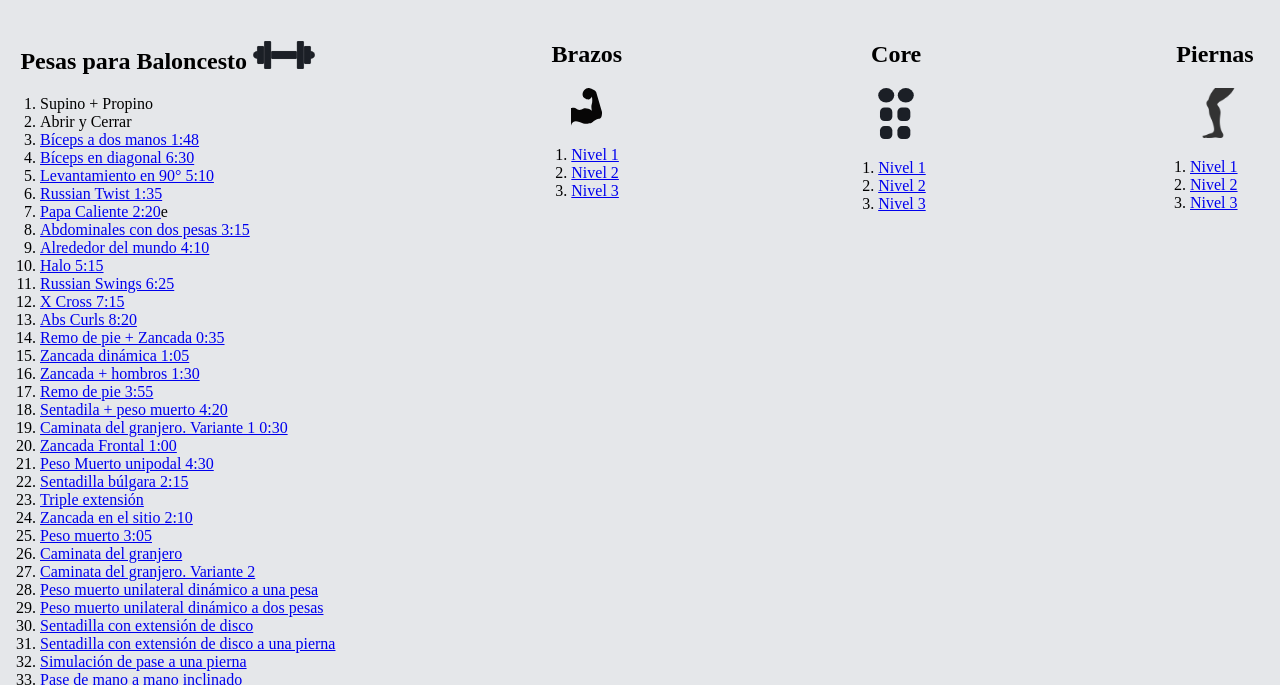
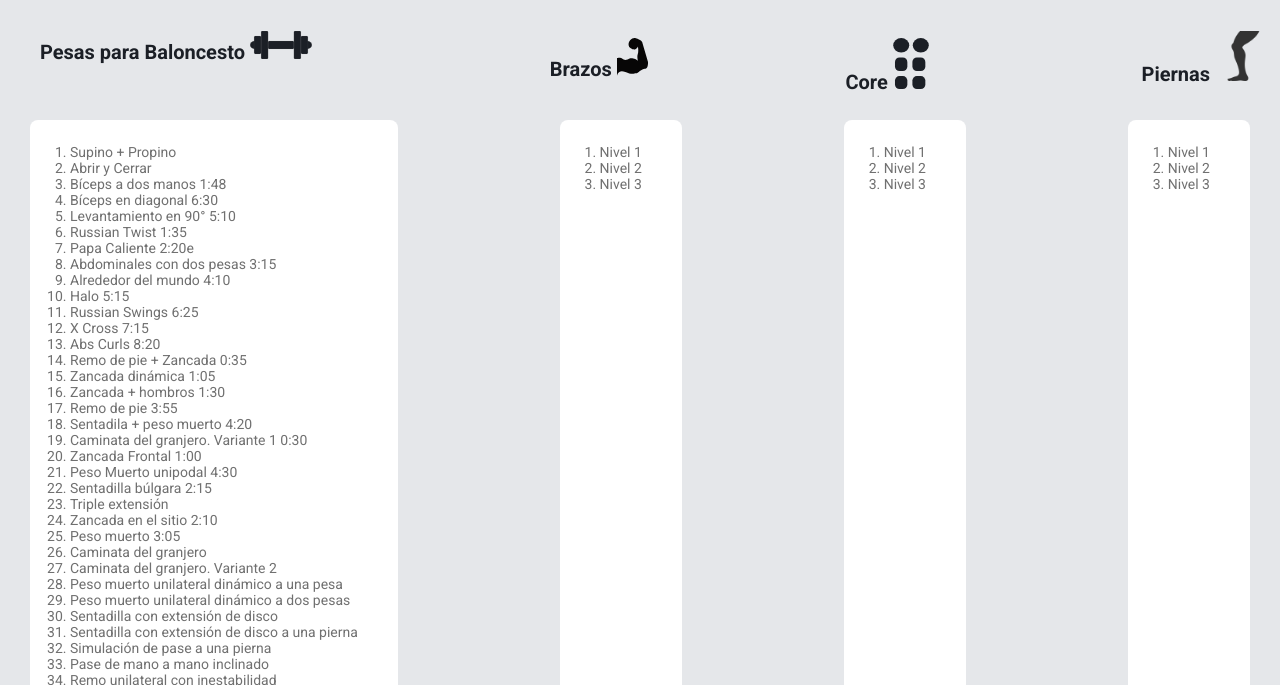
Before and after one commit to angelr08/entrenamiento, a plain HTML site: page index.html in a window 1280 px wide. Shown: the part 146-831 px from the top of the page. Drawn offline with Linux system fonts and the light colour scheme.

Commit message:
Arreglando ubicacion de los elementos de la lista de entrenamientos

```diff
--- a/css/estilos.css
+++ b/css/estilos.css
@@ -50,10 +50,66 @@ h1{
   justify-content: space-between;
 }
 
-.pesa{
+.brazo{
+  margin-left: 5px;
+}
+
+.centro{
+  margin-left: 5px;
+}
+
+.titulos{
   display: flex;
+  justify-content: space-between;
 }
 
 h2{
-  text-align: center;
+  font-family: 'Roboto', sans-serif;
+  font-size: 20px;
+  font-weight: bold;
+  color: #1B1F26;
 }
+
+.list1{
+  margin: 10px 40px;
+}
+
+.list4{
+  margin: 10px 15px;
+}
+
+.pesas{
+  background-color: white;
+  border-radius: 8px;
+  margin: 10px 30px;
+}
+
+.brazos{
+  background-color: white;
+  border-radius: 8px;
+  margin: 10px 30px;
+}
+
+.core{
+  background-color: white;
+  border-radius: 8px;
+  margin: 10px 30px;
+}
+
+.piernas{
+  background-color: white;
+  border-radius: 8px;
+  margin: 10px 30px;
+}
+
+.listado{
+  padding: 10px 40px;
+  font-family: 'Roboto', sans-serif;
+  font-size: 14px;
+  color: #707070;
+}
+
+.link2{
+  text-decoration: none;
+  color: #707070;
+}
--- a/index.html
+++ b/index.html
@@ -23,85 +23,78 @@
       </nav>
   </header>
       <h1 id="rutinas">RUTINAS</h1>
+      <div class="titulos">
+        <h2 class="list1">Pesas para Baloncesto <img src="images/pesas.svg" alt="pesas" width="62" height="28"></h2>
+        <h2 class="list2">Brazos<img class="brazo" src="images/brazo.svg" alt="brazo-icono" width="31" height="38"></h2>
+        <h2 class="list3">Core<img class="centro" src="images/core.svg" alt="core-icono" width="36" height="51"></h2>
+        <h2 class="list4">Piernas <img src="images/pierna.png" alt="pierna-icono" width="50" height="50"></h2>
+      </div>
       <section class="entrenamientos">
         <div class="pesas">
-          <h2>Pesas para Baloncesto <img src="images/pesas.svg" alt="pesas" width="62" height="28"></h2>
-          <ol>
+          <ol class="listado">
             <li>Supino + Propino</li>
             <li>Abrir y Cerrar</li>
-            <li><a href="https://www.youtube.com/watch?v=FURuVpwXRug" target="_blank"> Bíceps a dos manos 1:48</a></li>
-            <li><a href="https://www.youtube.com/watch?v=eV1Mgobk9pI&list=PLLpaGQPARk3cHFc0zZ8C1HOtV2kujAC-p&index=23&t=0s" target="_blank"> Bíceps en diagonal 6:30</a></li>
-            <li><a href="https://www.youtube.com/watch?v=d1h5kxiD62Y" target="_blank"> Levantamiento en 90° 5:10</a></li>
-            <li><a href="https://www.youtube.com/watch?v=MZvHgJZu1gc" target="_blank">Russian Twist 1:35</a></li>
-            <li><a href="https://www.youtube.com/watch?v=MZvHgJZu1gc" target="_blank">Papa Caliente 2:20</a>e</li>
-            <li><a href="https://www.youtube.com/watch?v=MZvHgJZu1gc" target="_blank">Abdominales con dos pesas 3:15</a></li>
-            <li> <a href="https://www.youtube.com/watch?v=MZvHgJZu1gc" target="_blank">Alrededor del mundo 4:10</a></li>
-            <li><a href="https://www.youtube.com/watch?v=MZvHgJZu1gc" target="_blank">Halo 5:15</a></li>
-            <li><a href="https://www.youtube.com/watch?v=MZvHgJZu1gc" target="_blank">Russian Swings 6:25</a></li>
-            <li><a href="https://www.youtube.com/watch?v=MZvHgJZu1gc" target="_blank">X Cross 7:15</a></li>
-            <li><a href="https://www.youtube.com/watch?v=MZvHgJZu1gc" target="_blank">Abs Curls 8:20</a></li>
-            <li><a href="https://www.youtube.com/watch?v=VmxK5Zct3bc&list=PLLpaGQPARk3cHFc0zZ8C1HOtV2kujAC-p&index=32" target="_blank">Remo de pie + Zancada 0:35</a></li>
-            <li><a href="https://www.youtube.com/watch?v=VmxK5Zct3bc&list=PLLpaGQPARk3cHFc0zZ8C1HOtV2kujAC-p&index=32" target="_blank">Zancada dinámica 1:05</a></li>
-            <li><a href="https://www.youtube.com/watch?v=VmxK5Zct3bc&list=PLLpaGQPARk3cHFc0zZ8C1HOtV2kujAC-p&index=32" target="_blank">Zancada + hombros 1:30</a></li>
-            <li><a href="https://www.youtube.com/watch?v=Yy20FDoJA_M&list=PLLpaGQPARk3cHFc0zZ8C1HOtV2kujAC-p&index=29" target="_blank">Remo de pie 3:55</a></li>
-            <li><a href="https://www.youtube.com/watch?v=Yy20FDoJA_M&list=PLLpaGQPARk3cHFc0zZ8C1HOtV2kujAC-p&index=29" target="_blank">Sentadila + peso muerto 4:20</a></li>
-            <li><a href="https://www.youtube.com/watch?v=N76LPeL5HUU&list=PLLpaGQPARk3cHFc0zZ8C1HOtV2kujAC-p&index=34&t=0s" target="_blank">Caminata del granjero. Variante 1 0:30</a></li>
-            <li><a href="https://www.youtube.com/watch?v=mH3fFmB_Zqc&list=PLLpaGQPARk3cHFc0zZ8C1HOtV2kujAC-p&index=34" target="_blank">Zancada Frontal 1:00</a></li>
-            <li><a href="https://www.youtube.com/watch?v=wxlbbI1zokk&list=PLLpaGQPARk3cHFc0zZ8C1HOtV2kujAC-p&index=35" target="_blank">Peso Muerto unipodal 4:30</a></li>
-            <li><a href="https://www.youtube.com/watch?v=FyYKQzA0qwg&list=PLLpaGQPARk3cHFc0zZ8C1HOtV2kujAC-p&index=36" target="_blank">Sentadilla búlgara 2:15</a></li>
-            <li><a href="https://www.instagram.com/p/B8eiy2nIYR8/" target="_blank">Triple extensión</a></li>
-            <li><a href="https://www.youtube.com/watch?v=u-QaORcmxyE&list=PLLpaGQPARk3cHFc0zZ8C1HOtV2kujAC-p&index=47" target="_blank">Zancada en el sitio 2:10</a></li>
-            <li><a href="https://www.youtube.com/watch?v=u-QaORcmxyE&list=PLLpaGQPARk3cHFc0zZ8C1HOtV2kujAC-p&index=47" target="_blank">Peso muerto 3:05</a></li>
-            <li><a href="https://www.instagram.com/p/BYYS-Zkl6tS/" target="_blank">Caminata del granjero</a></li>
-            <li><a href="https://www.instagram.com/p/BqIP6cXhA2x/" target="_blank">Caminata del granjero. Variante 2</a></li>
-            <li><a href="https://www.instagram.com/p/BZOuVBulaJg/" target="_blank">Peso muerto unilateral dinámico a una pesa</a></li>
-            <li><a href="https://www.instagram.com/p/BpUj9JOn_69/" target="_blank">Peso muerto unilateral dinámico a dos pesas</a></li>
-            <li><a href="https://www.instagram.com/p/B3-Io0AoeZA/" target="_blank">Sentadilla con extensión de disco</a></li>
-            <li><a href="https://www.instagram.com/p/B733B7XItkC/" target="_blank">Sentadilla con extensión de disco a una pierna</a></li>
-            <li><a href="https://www.instagram.com/p/CAGXbsNAist/" target="_blank">Simulación de pase a una pierna</a></li>
-            <li><a href="https://www.instagram.com/p/CAdayE7AP78/" target="_blank">Pase de mano a mano inclinado</a></li>
-            <li><a href="https://www.instagram.com/p/BnntvKEFq1l/" target="_blank">Remo unilateral con inestabilidad</a></li>
-            <li><a href="https://www.instagram.com/p/Bxu2v3Pl7Eg/" target="_blank">Press a una mano</a></li>
-            <li><a href="https://www.instagram.com/p/BrAA5uQFRrz/" target="_blank">Press a una mano + levantamiento de pierna</a></li>
-            <li><a href="https://www.instagram.com/p/BpCv3zcFWZL/" target="_blank">Hip trhust unilateral</a></li>
-            <li><a href="https://www.instagram.com/p/BY1LEARlRu6/" target="_blank">Renegade Rows</a></li>
-            <li><a href="https://www.instagram.com/p/B2eyEzcBw8o/" target="_blank">Farmer estático</a></li>
-            <li><a href="https://www.instagram.com/p/BwpV0ZYl1rb/" target="_blank">Aguante a una pierna</a></li>
-            <li><a href="https://www.instagram.com/p/B0G1dhRBm-F/" target="_blank">Remo en estático</a></li>
-            <li><a href="https://www.instagram.com/p/B9m9KceoUu6/" target="_blank">Sentadilla búlagara isométrica</a></li>
+            <li><a class="link2" href="https://www.youtube.com/watch?v=FURuVpwXRug" target="_blank"> Bíceps a dos manos 1:48</a></li>
+            <li><a class="link2" href="https://www.youtube.com/watch?v=eV1Mgobk9pI&list=PLLpaGQPARk3cHFc0zZ8C1HOtV2kujAC-p&index=23&t=0s" target="_blank"> Bíceps en diagonal 6:30</a></li>
+            <li><a class="link2" href="https://www.youtube.com/watch?v=d1h5kxiD62Y" target="_blank"> Levantamiento en 90° 5:10</a></li>
+            <li><a class="link2" href="https://www.youtube.com/watch?v=MZvHgJZu1gc" target="_blank">Russian Twist 1:35</a></li>
+            <li><a class="link2" href="https://www.youtube.com/watch?v=MZvHgJZu1gc" target="_blank">Papa Caliente 2:20</a>e</li>
+            <li><a class="link2" href="https://www.youtube.com/watch?v=MZvHgJZu1gc" target="_blank">Abdominales con dos pesas 3:15</a></li>
+            <li> <a class="link2" href="https://www.youtube.com/watch?v=MZvHgJZu1gc" target="_blank">Alrededor del mundo 4:10</a></li>
+            <li><a class="link2" href="https://www.youtube.com/watch?v=MZvHgJZu1gc" target="_blank">Halo 5:15</a></li>
+            <li><a class="link2" href="https://www.youtube.com/watch?v=MZvHgJZu1gc" target="_blank">Russian Swings 6:25</a></li>
+            <li><a class="link2" href="https://www.youtube.com/watch?v=MZvHgJZu1gc" target="_blank">X Cross 7:15</a></li>
+            <li><a class="link2" href="https://www.youtube.com/watch?v=MZvHgJZu1gc" target="_blank">Abs Curls 8:20</a></li>
+            <li><a class="link2" href="https://www.youtube.com/watch?v=VmxK5Zct3bc&list=PLLpaGQPARk3cHFc0zZ8C1HOtV2kujAC-p&index=32" target="_blank">Remo de pie + Zancada 0:35</a></li>
+            <li><a class="link2" href="https://www.youtube.com/watch?v=VmxK5Zct3bc&list=PLLpaGQPARk3cHFc0zZ8C1HOtV2kujAC-p&index=32" target="_blank">Zancada dinámica 1:05</a></li>
+            <li><a class="link2" href="https://www.youtube.com/watch?v=VmxK5Zct3bc&list=PLLpaGQPARk3cHFc0zZ8C1HOtV2kujAC-p&index=32" target="_blank">Zancada + hombros 1:30</a></li>
+            <li><a class="link2" href="https://www.youtube.com/watch?v=Yy20FDoJA_M&list=PLLpaGQPARk3cHFc0zZ8C1HOtV2kujAC-p&index=29" target="_blank">Remo de pie 3:55</a></li>
+            <li><a class="link2" href="https://www.youtube.com/watch?v=Yy20FDoJA_M&list=PLLpaGQPARk3cHFc0zZ8C1HOtV2kujAC-p&index=29" target="_blank">Sentadila + peso muerto 4:20</a></li>
+            <li><a class="link2" href="https://www.youtube.com/watch?v=N76LPeL5HUU&list=PLLpaGQPARk3cHFc0zZ8C1HOtV2kujAC-p&index=34&t=0s" target="_blank">Caminata del granjero. Variante 1 0:30</a></li>
+            <li><a class="link2" href="https://www.youtube.com/watch?v=mH3fFmB_Zqc&list=PLLpaGQPARk3cHFc0zZ8C1HOtV2kujAC-p&index=34" target="_blank">Zancada Frontal 1:00</a></li>
+            <li><a class="link2" href="https://www.youtube.com/watch?v=wxlbbI1zokk&list=PLLpaGQPARk3cHFc0zZ8C1HOtV2kujAC-p&index=35" target="_blank">Peso Muerto unipodal 4:30</a></li>
+            <li><a class="link2" href="https://www.youtube.com/watch?v=FyYKQzA0qwg&list=PLLpaGQPARk3cHFc0zZ8C1HOtV2kujAC-p&index=36" target="_blank">Sentadilla búlgara 2:15</a></li>
+            <li><a class="link2" href="https://www.instagram.com/p/B8eiy2nIYR8/" target="_blank">Triple extensión</a></li>
+            <li><a class="link2" href="https://www.youtube.com/watch?v=u-QaORcmxyE&list=PLLpaGQPARk3cHFc0zZ8C1HOtV2kujAC-p&index=47" target="_blank">Zancada en el sitio 2:10</a></li>
+            <li><a class="link2" href="https://www.youtube.com/watch?v=u-QaORcmxyE&list=PLLpaGQPARk3cHFc0zZ8C1HOtV2kujAC-p&index=47" target="_blank">Peso muerto 3:05</a></li>
+            <li><a class="link2" href="https://www.instagram.com/p/BYYS-Zkl6tS/" target="_blank">Caminata del granjero</a></li>
+            <li><a class="link2" href="https://www.instagram.com/p/BqIP6cXhA2x/" target="_blank">Caminata del granjero. Variante 2</a></li>
+            <li><a class="link2" href="https://www.instagram.com/p/BZOuVBulaJg/" target="_blank">Peso muerto unilateral dinámico a una pesa</a></li>
+            <li><a class="link2" href="https://www.instagram.com/p/BpUj9JOn_69/" target="_blank">Peso muerto unilateral dinámico a dos pesas</a></li>
+            <li><a class="link2" href="https://www.instagram.com/p/B3-Io0AoeZA/" target="_blank">Sentadilla con extensión de disco</a></li>
+            <li><a class="link2" href="https://www.instagram.com/p/B733B7XItkC/" target="_blank">Sentadilla con extensión de disco a una pierna</a></li>
+            <li><a class="link2" href="https://www.instagram.com/p/CAGXbsNAist/" target="_blank">Simulación de pase a una pierna</a></li>
+            <li><a class="link2" href="https://www.instagram.com/p/CAdayE7AP78/" target="_blank">Pase de mano a mano inclinado</a></li>
+            <li><a class="link2" href="https://www.instagram.com/p/BnntvKEFq1l/" target="_blank">Remo unilateral con inestabilidad</a></li>
+            <li><a class="link2" href="https://www.instagram.com/p/Bxu2v3Pl7Eg/" target="_blank">Press a una mano</a></li>
+            <li><a class="link2" href="https://www.instagram.com/p/BrAA5uQFRrz/" target="_blank">Press a una mano + levantamiento de pierna</a></li>
+            <li><a class="link2" href="https://www.instagram.com/p/BpCv3zcFWZL/" target="_blank">Hip trhust unilateral</a></li>
+            <li><a class="link2" href="https://www.instagram.com/p/BY1LEARlRu6/" target="_blank">Renegade Rows</a></li>
+            <li><a class="link2" href="https://www.instagram.com/p/B2eyEzcBw8o/" target="_blank">Farmer estático</a></li>
+            <li><a class="link2" href="https://www.instagram.com/p/BwpV0ZYl1rb/" target="_blank">Aguante a una pierna</a></li>
+            <li><a class="link2" href="https://www.instagram.com/p/B0G1dhRBm-F/" target="_blank">Remo en estático</a></li>
+            <li><a class="link2" href="https://www.instagram.com/p/B9m9KceoUu6/" target="_blank">Sentadilla búlagara isométrica</a></li>
           </ol>
         </div>
         <div class="brazos">
-          <h2>Brazos</h2>
-          <figure>
-            <img src="images/brazo.svg" alt="brazo-icono" width="31" height="38">
-          </figure>
-          <ol>
-            <li><a href="https://www.youtube.com/watch?v=vQ7xzO5lV-E&list=PLLpaGQPARk3esWHzn8dvWFT7ve0tpDPtz&index=9&t=0s" target="_blank">Nivel 1</a></li>
-            <li><a href="https://www.youtube.com/watch?v=bIg-AZWrIC8&list=PLLpaGQPARk3esWHzn8dvWFT7ve0tpDPtz&index=1" target="_blank">Nivel 2</a></li>
-            <li><a href="https://www.youtube.com/watch?v=Lu2EqW4Ucis&list=PLLpaGQPARk3esWHzn8dvWFT7ve0tpDPtz&index=4" target="_blank">Nivel 3</a></li>
+          <ol class="listado">
+            <li><a class="link2" href="https://www.youtube.com/watch?v=vQ7xzO5lV-E&list=PLLpaGQPARk3esWHzn8dvWFT7ve0tpDPtz&index=9&t=0s" target="_blank">Nivel 1</a></li>
+            <li><a class="link2" href="https://www.youtube.com/watch?v=bIg-AZWrIC8&list=PLLpaGQPARk3esWHzn8dvWFT7ve0tpDPtz&index=1" target="_blank">Nivel 2</a></li>
+            <li><a class="link2" href="https://www.youtube.com/watch?v=Lu2EqW4Ucis&list=PLLpaGQPARk3esWHzn8dvWFT7ve0tpDPtz&index=4" target="_blank">Nivel 3</a></li>
           </ol>
         </div>
         <div class="core">
-         <h2>Core</h2>
-         <figure>
-           <img src="images/core.svg" alt="core-icono" width="36" height="51">
-         </figure>
-         <ol>
-           <li><a href="https://www.youtube.com/watch?v=no2ZaC-jYqg&list=PLLpaGQPARk3esWHzn8dvWFT7ve0tpDPtz&index=9" target="_blank">Nivel 1</a></li>
-           <li><a href="https://www.youtube.com/watch?v=od3-9N0zhDE&list=PLLpaGQPARk3esWHzn8dvWFT7ve0tpDPtz&index=6" target="_blank">Nivel 2</a></li>
-           <li><a href="https://www.youtube.com/watch?v=dxFVeDjp-Vo&list=PLLpaGQPARk3esWHzn8dvWFT7ve0tpDPtz&index=2" target="_blank">Nivel 3</a></li>
+         <ol class="listado">
+           <li><a class="link2" href="https://www.youtube.com/watch?v=no2ZaC-jYqg&list=PLLpaGQPARk3esWHzn8dvWFT7ve0tpDPtz&index=9" target="_blank">Nivel 1</a></li>
+           <li><a class="link2" href="https://www.youtube.com/watch?v=od3-9N0zhDE&list=PLLpaGQPARk3esWHzn8dvWFT7ve0tpDPtz&index=6" target="_blank">Nivel 2</a></li>
+           <li><a class="link2" href="https://www.youtube.com/watch?v=dxFVeDjp-Vo&list=PLLpaGQPARk3esWHzn8dvWFT7ve0tpDPtz&index=2" target="_blank">Nivel 3</a></li>
          </ol>
         </div>
         <div class="piernas">
-          <h2>Piernas</h2>
-          <figure>
-            <img src="images/pierna.png" alt="pierna-icono" width="50" height="50">
-          </figure>
-          <ol>
-            <li><a href="https://www.youtube.com/watch?v=sE1wEkm-zzc&list=PLLpaGQPARk3esWHzn8dvWFT7ve0tpDPtz&index=3" target="_blank">Nivel 1</a></li>
-            <li><a href="https://www.youtube.com/watch?v=qRvgVCnBGx4&list=PLLpaGQPARk3esWHzn8dvWFT7ve0tpDPtz&index=10" target="_blank">Nivel 2</a></li>
-            <li><a href="https://www.youtube.com/watch?v=J1nMgUypDsk&list=PLLpaGQPARk3esWHzn8dvWFT7ve0tpDPtz&index=7" target="_blank">Nivel 3</a></li>
+          <ol class="listado">
+            <li><a class="link2" href="https://www.youtube.com/watch?v=sE1wEkm-zzc&list=PLLpaGQPARk3esWHzn8dvWFT7ve0tpDPtz&index=3" target="_blank">Nivel 1</a></li>
+            <li><a class="link2" href="https://www.youtube.com/watch?v=qRvgVCnBGx4&list=PLLpaGQPARk3esWHzn8dvWFT7ve0tpDPtz&index=10" target="_blank">Nivel 2</a></li>
+            <li><a class="link2" href="https://www.youtube.com/watch?v=J1nMgUypDsk&list=PLLpaGQPARk3esWHzn8dvWFT7ve0tpDPtz&index=7" target="_blank">Nivel 3</a></li>
           </ol>
         </div>
       </section>
```
